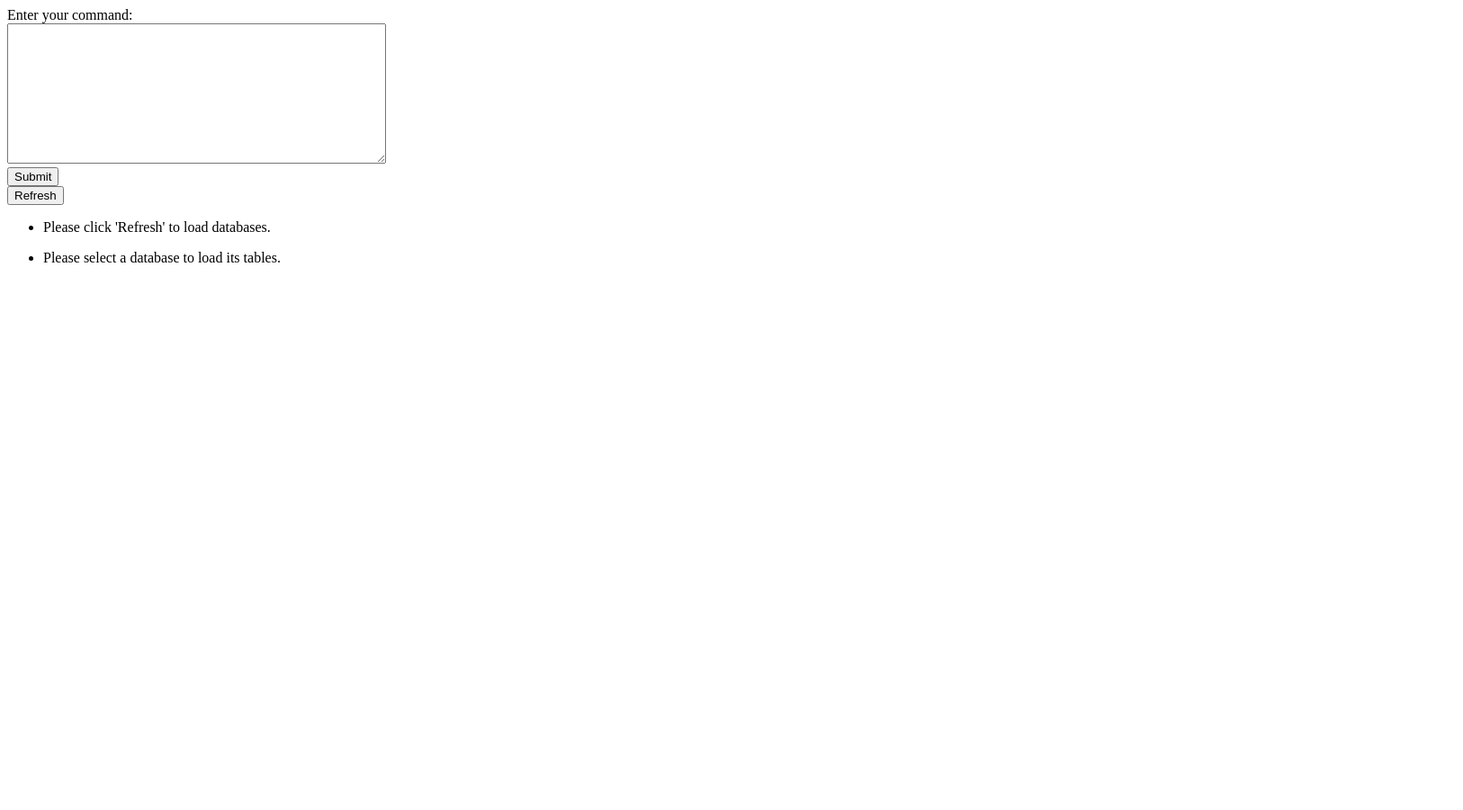
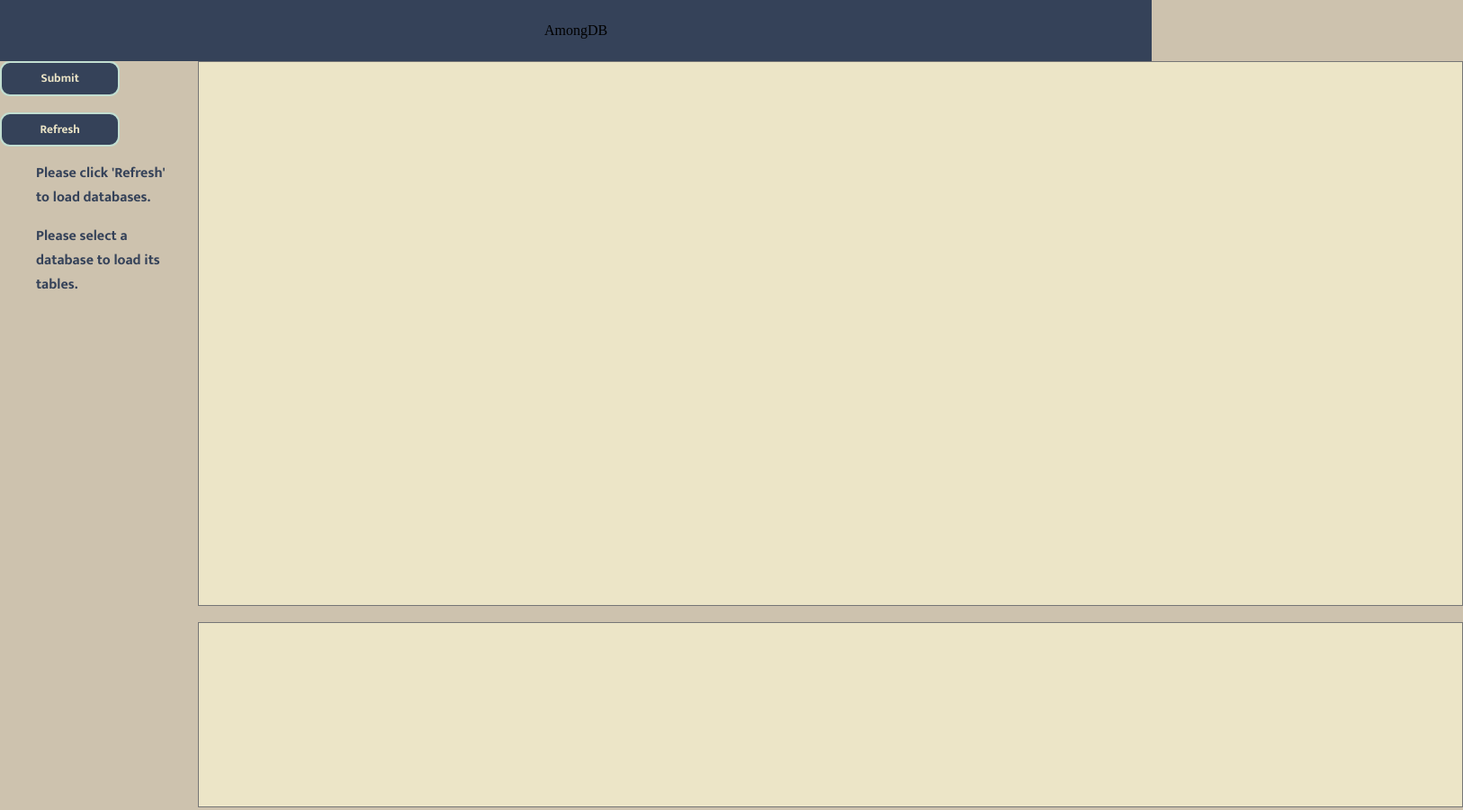
Before and after one commit to utpeti/AmongDB, a plain HTML site: page dblib/static/index.html in a window 1280 px wide. Shown: the whole page at 90% size, 1626 px wide, since content can reach past the window. Before the commit the page ends 800 px from the top, so only its background shows below. Drawn offline with Linux system fonts and the light colour scheme.

Commit message:
styled de nem megy a submit:)

```diff
--- a/dblib/static/client_script.js
+++ b/dblib/static/client_script.js
@@ -66,7 +66,7 @@ function populateList(databases) {
     button.addEventListener('click', () => {
       selectCurrDB(button.textContent);
     });
-    button.classList.add('db-button');
+    button.classList.add('button');
     dbList.appendChild(button);
 });
 }
@@ -81,12 +81,12 @@ async function selectCurrDB(name) {
       body: JSON.stringify({ "curr_db": name })
   });
   deselectAllButtons();
-  document.querySelector(`button[data-value="${name}"].db-button`).classList.add('active');
+  document.querySelector(`button[data-value="${name}"].button`).classList.add('active');
   pleaseForTheLoveOfGod2()
 }
 
 function deselectAllButtons() {
-  const buttons = document.getElementsByClassName('db-button');
+  const buttons = document.getElementsByClassName('button');
   for (const button of buttons) {
     button.classList.remove('active');
   }
--- a/dblib/static/index.html
+++ b/dblib/static/index.html
@@ -3,27 +3,27 @@
     <head>
         <title>AmongDB</title>
         <script src="client_script.js"></script>
+        <link rel="stylesheet" href="style.css">
     </head>
     <body>
-        <form id="myForm" onsubmit="return sendSomething(event)">
-            <label for="large_text_field">Enter your command:</label><br>
-            <textarea id="large_text_field" name="large_text_field" rows="10" cols="50" onkeydown="handleTabKey(event)">
-            </textarea><br>
-            <input type="submit" value="Submit">
-        </form>
-        <button type="button" id="refreshBtn" onclick="return pleaseForTheLoveOfGod(event)">Refresh</button>
+        <header>
+            AmongDB
+        </header>
+        <div class="button-container">
+            <input class="button-fix" type="submit" value="Submit"><br>
+            <button class="button-fix" type="button" id="refreshBtn" onclick="return pleaseForTheLoveOfGod(event)">Refresh</button>
             <ul id="dbList">
                 <li id="dbListPlaceholder">Please click 'Refresh' to load databases.</li>
             </ul>
             <ul id="tableList">
                 <li id="tableListPlaceholer">Please select a database to load its tables.</li>
             </ul>
+        </div>
+        <div class="textarea-container">
+            <form id="myForm" onsubmit="return sendSomething(event)">
+                <textarea class="code-segment" id="large_text_field" name="large_text_field" rows="10" cols="50" onkeydown="handleTabKey(event)"></textarea><br>
+            </form>
+            <textarea class="message-segment" id="large_message_field" name="large_message_field" rows="10" cols="50"></textarea><br>
+        </div>
     </body>
 </html>
-
-<style>
-    .db-button.active {
-      background-color: rgb(255, 0, 0);
-      color: white;
-    }
-</style>
--- /dev/null
+++ b/dblib/static/style.css
@@ -0,0 +1,109 @@
+@font-face {
+    font-family: Patua-One;
+    src: url(styles/Patua_One/PatuaOne-Regular.ttf); /*Ez nincs hasznalva nyugi*/
+}
+
+@font-face {
+    font-family: Mukta-Mahee;
+    src: url(styles/Mukta_Mahee/MuktaMahee-Bold.ttf);
+}
+/*E7E3D6*/
+textarea.code-segment {
+    color: #354259;
+    background-color: #ECE5C7;
+    font-family: Mukta-Mahee;
+    height: 600px;
+    width: 1400px;
+    resize: none;
+    display: block;
+    margin-left: auto;
+}
+
+textarea.message-segment {
+    color: #354259;
+    background-color: #ECE5C7;
+    font-family: Mukta-Mahee;
+    height: 200px;
+    width: 1400px;
+    resize: none;
+    display: block;
+    margin-left: auto;
+}
+
+body {
+    background-color: #CDC2AE;
+    margin: 0;
+}
+
+.button,
+.button-fix {
+    background-color: #354259;
+    color: #ECE5C7;
+    width: 10em;
+    height: 2.9em;
+    border: #C2DED1 0.2em solid;
+    border-radius: 11px;
+    text-align: center;
+    transition: all 0.6s ease;
+    display: block;
+    font-family: Mukta-Mahee;
+}
+
+.button:hover,
+.button-fix:hover {
+    background-color: #54698b;
+    cursor: pointer;
+}
+
+.button svg,
+.button-fix svg {
+    width: 1.6em;
+    margin: -0.2em 0.8em 1em;
+    position: absolute;
+    display: flex;
+    transition: all 0.6s ease;
+}
+
+.button:hover svg,
+.button-fix:hover svg {
+    transform: translateX(5px);
+}
+
+.button:active,
+.button-fix:active {
+    background-color: #212936;
+    border-radius: 15px;
+}
+
+.button:focus {
+    background-color: #1c1e22;
+}
+
+.text {
+    margin: 0 1.5em
+}
+
+header {
+    background-color: #354259;
+    text-align: center;
+    padding: 25px;
+}
+
+.button-container {
+    position: fixed;
+    left: 0;
+    width: 200px;
+    height: 100%;
+    overflow-y: auto;
+    background-color: #CDC2AE;
+}
+
+.textarea-container {
+    margin-left: 220px;
+}
+
+li {
+    list-style-type: none;
+    color: #354259;
+    font-family: Mukta-Mahee;
+}
```
Also changed, not shown: dblib/static/styles/Mukta_Mahee/MuktaMahee-Bold.ttf (added), dblib/static/styles/Mukta_Mahee/MuktaMahee-ExtraBold.ttf (added), dblib/static/styles/Mukta_Mahee/MuktaMahee-ExtraLight.ttf (added), dblib/static/styles/Mukta_Mahee/MuktaMahee-Light.ttf (added), dblib/static/styles/Mukta_Mahee/MuktaMahee-Medium.ttf (added), dblib/static/styles/Mukta_Mahee/MuktaMahee-Regular.ttf (added), dblib/static/styles/Mukta_Mahee/MuktaMahee-SemiBold.ttf (added), dblib/static/styles/Mukta_Mahee/OFL.txt (added), dblib/static/styles/Patua_One/OFL.txt (added), dblib/static/styles/Patua_One/PatuaOne-Regular.ttf (added), 2 other files. Lines whose indentation alone changed are shown as unchanged.
